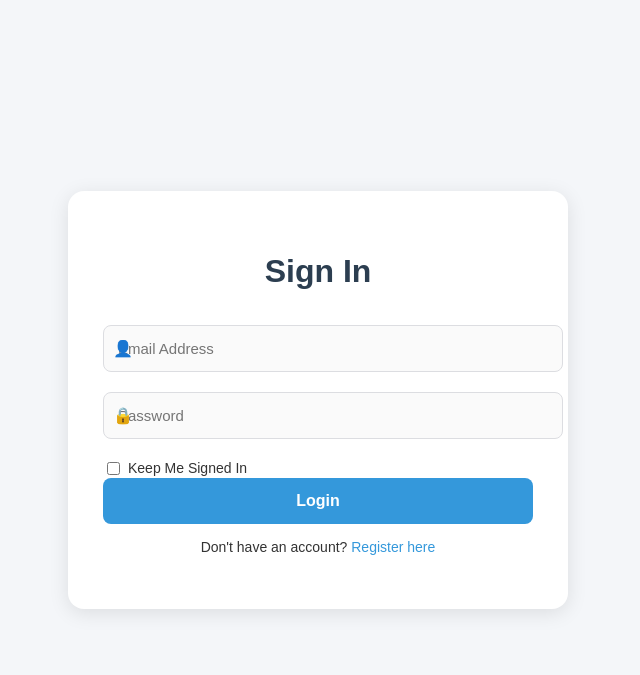
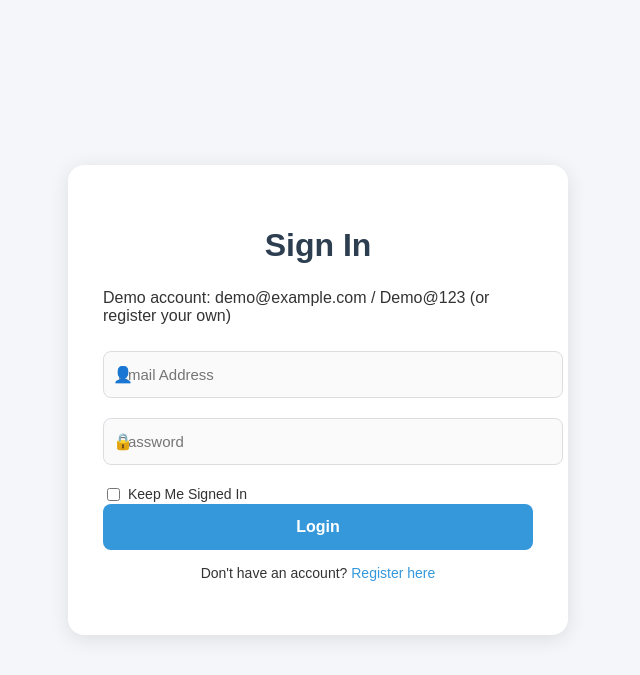
Before and after one commit to MahmoudMekkawyX/Company.PL-demo, an ASP.NET Core app: page /Account/Login in a window 1280 px wide. Shown: the top 675 px of the page, without its empty margins (322-962 px from the left). Run offline with ASP.NET Core 8, Linux system fonts and the light colour scheme; some libraries are stand-ins or nearby versions.

Commit message:
Add demo account info to Login.cshtml
Added a demo account information paragraph to the login page.

```diff
--- a/Company.PL/Views/Account/Login.cshtml
+++ b/Company.PL/Views/Account/Login.cshtml
@@ -10,6 +10,7 @@
         <!-- Login Page Only -->
         <div class="container login-container">
             <h1>Sign In</h1>
+            <p class="small">Demo account: demo@example.com / Demo@123 (or register your own)</p>
             <form asp-action="Login" method="post" class="form">
                 <div class="input-group">
                     <span class="icon">&#128100;</span>
```
